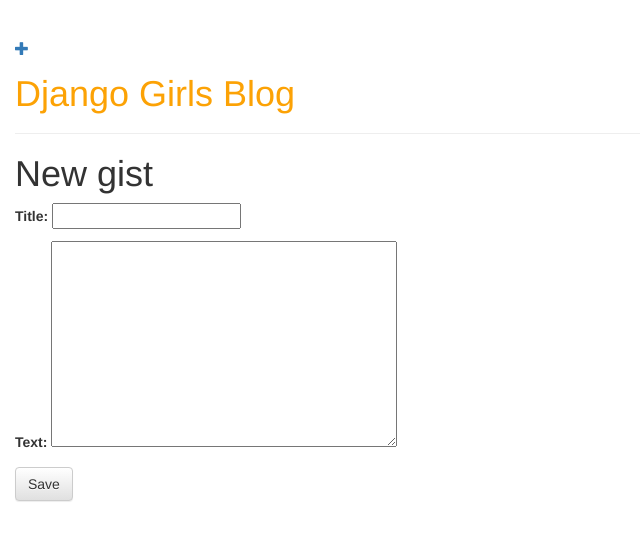
After one commit to TessieWaithira/djangogirls, a Django app: page /gist/new/ in a window 1280 px wide. The commit adds this page. Shown: the top 541 px of the page, without its empty margins (0-640 px from the left). Run offline with Django 3.2, Linux system fonts and the light colour scheme; parts of the project's set-up code (start-up, migrations or seed data) failed here and were passed over; some libraries are stand-ins or nearby versions.

Commit message:
Add a form.py file

```diff
--- /dev/null
+++ b/myreads/forms.py
@@ -0,0 +1,7 @@
+from django import forms
+from .models import Gist
+
+class GistForm(forms.ModelForm):
+    class Meta:
+        model = Gist
+        fields = ('title', 'text',)
--- a/myreads/templates/myreads/base.html
+++ b/myreads/templates/myreads/base.html
@@ -7,8 +7,15 @@
         <title>Django Girls blog</title>
     </head>
     <body>
+    <div class="page-header">
+            <a href="{% url 'gist_new' %}" class="top-menu"><span class="glyphicon glyphicon-plus"></span></a>
+            <h1><a href="/">Django Girls Blog</a></h1>
+        </div>
+    <div>
         {% block content %}
         {% endblock %}
+    </div>
+
 
     </body>
 </html>
--- /dev/null
+++ b/myreads/templates/myreads/post_new.html
@@ -0,0 +1,9 @@
+{% extends 'myreads/base.html'%}
+{% block content %}
+<h1>New gist</h1>
+    <form method="POST" class="post-form">
+        {% csrf_token %}
+        {{ form.as_p }}
+        <button type="submit" class="save btn btn-default">Save</button>
+    </form>
+{% endblock %}
--- a/myreads/urls.py
+++ b/myreads/urls.py
@@ -4,4 +4,5 @@ from . import views
 urlpatterns = [
     url(r'^$', views.publish_read, name='publish_read'),
     url(r'^gist/(?P<pk>\d+)/$', views.gist_detail, name='gist_detail'),
+    url(r'^gist/new/$', views.gist_new, name="gist_new"),
 ]
--- a/myreads/views.py
+++ b/myreads/views.py
@@ -1,5 +1,6 @@
 from django.shortcuts import render, get_object_or_404
 from django.utils import timezone
+from .forms import GistForm
 from .models import Gist
 
 
@@ -12,3 +13,8 @@ def publish_read(request):
 def gist_detail(request, pk):
     gist = get_object_or_404(Gist, pk=pk)
     return render(request, 'myreads/gist_detail.html', {'gist': gist})
+
+
+def gist_new(request):
+    form = GistForm
+    return render(request, 'myreads/post_new.html', context={'form': form})
```
Also changed, not shown: myreads/myreads/__init__.py (added), 3 other files.
